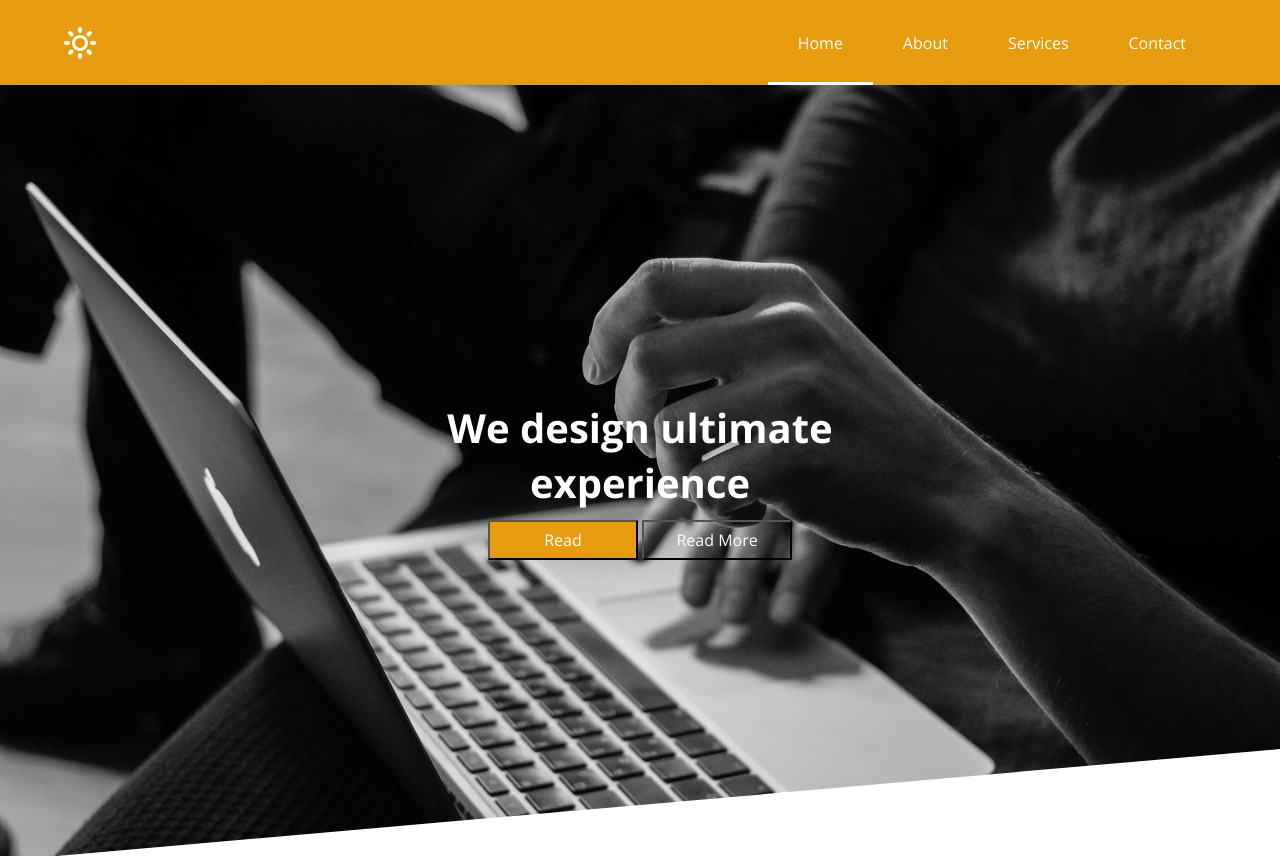
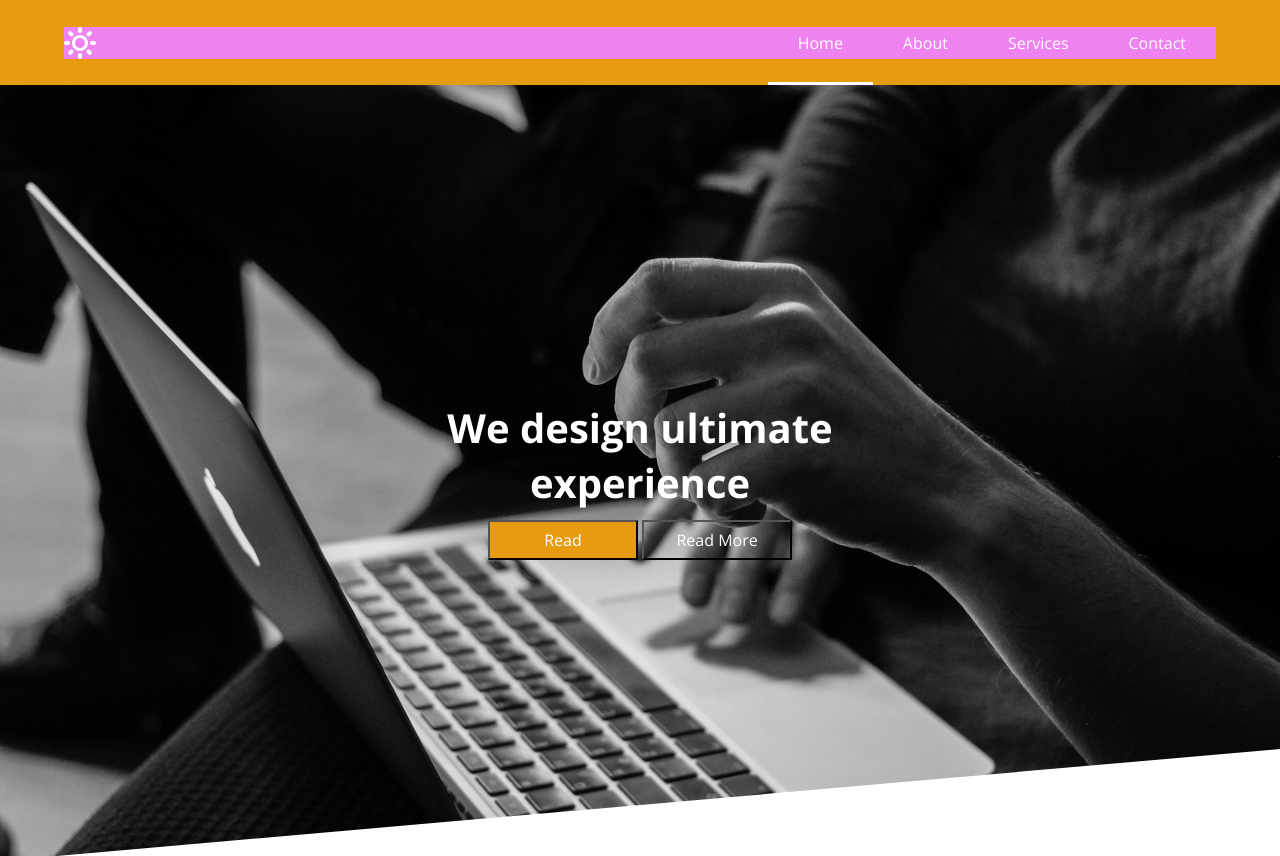
Before and after one commit to ljilj/Z, a plain HTML site: page index.html in a window 1280 px wide. Shown: the top 856 px of the page. Drawn offline with nearby package versions, Linux system fonts and the light colour scheme.

Commit message:
Added background on nav

```diff
--- a/scss/layout/_header.scss
+++ b/scss/layout/_header.scss
@@ -18,7 +18,7 @@ header {
 nav {
     width: 90vw;
     text-align: center;
-    // background-color: violet;
+    background-color: violet;
     a {
         color: $white_clr;
     }
```
Also changed, not shown: css/main.css, 1 other file.
